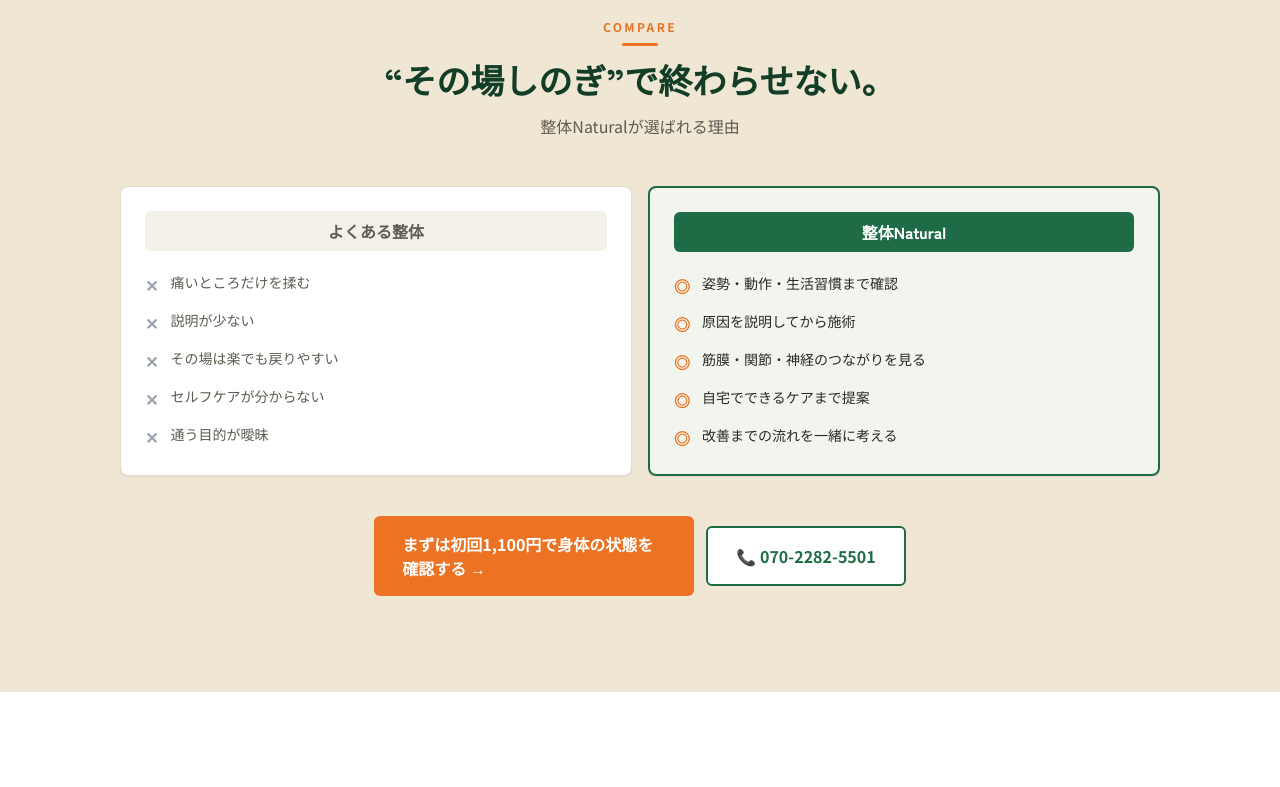
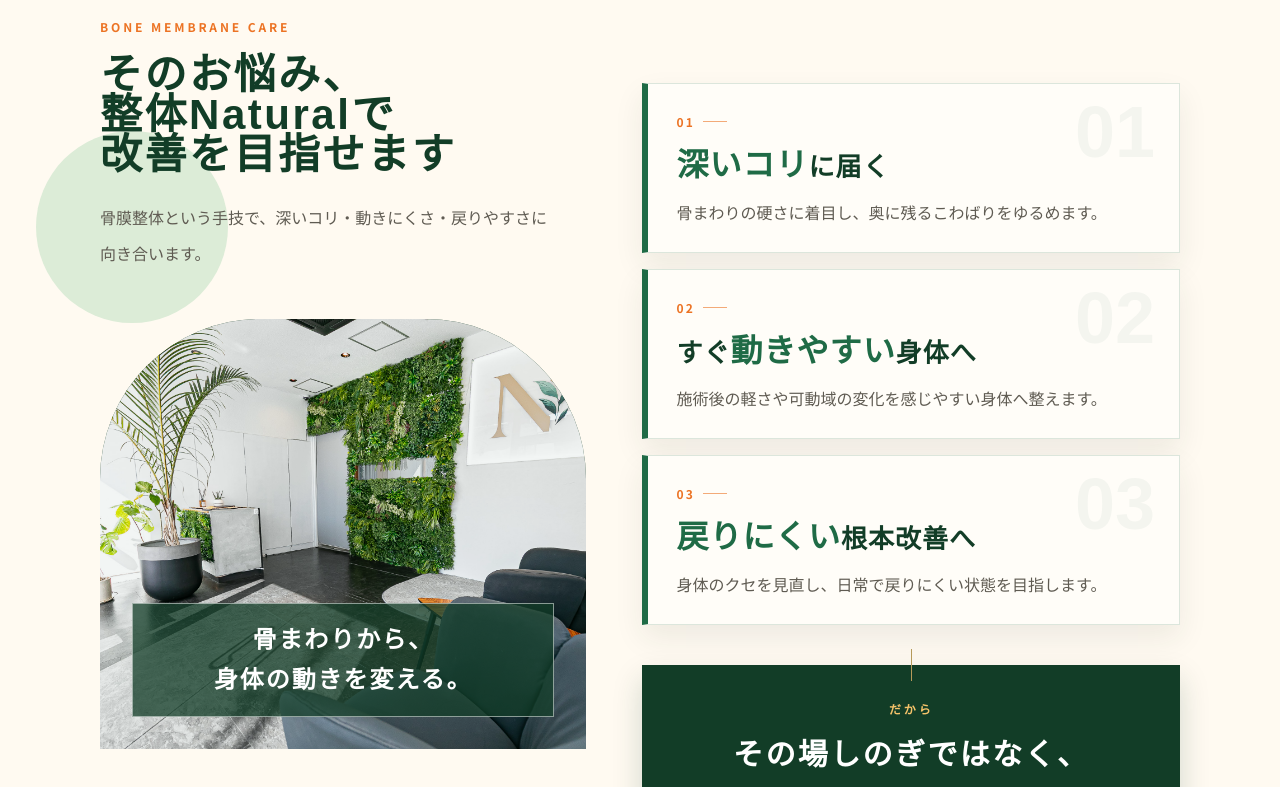
Before and after one commit to personalsol0514-art/seitan, a Next.js app: page / in a window 1280 px wide. Shown: the part 3820-4607 px from the top of the page. Built offline with nearby package versions, Linux system fonts and the light colour scheme.

Commit message:
Add improvement section

```diff
--- a/app/page.tsx
+++ b/app/page.tsx
@@ -3,6 +3,7 @@ import MobileCtaBar from "@/components/MobileCtaBar";
 import Hero from "@/components/Hero";
 import TrustBanner from "@/components/TrustBanner";
 import Pain from "@/components/Pain";
+import Improvement from "@/components/Improvement";
 import Compare from "@/components/Compare";
 import Symptoms from "@/components/Symptoms";
 import Therapist from "@/components/Therapist";
@@ -22,6 +23,7 @@ export default function Home() {
         <Hero />
         <TrustBanner />
         <Pain />
+        <Improvement />
         <Compare />
         <Symptoms />
         <Therapist />
--- /dev/null
+++ b/components/Improvement.tsx
@@ -0,0 +1,124 @@
+import Image from "next/image";
+
+const POINTS = [
+  {
+    number: "01",
+    ghost: "01",
+    titlePrefix: "",
+    highlight: "深いコリ",
+    titleSuffix: "に届く",
+    body: "骨まわりの硬さに着目し、奥に残るこわばりをゆるめます。",
+  },
+  {
+    number: "02",
+    ghost: "02",
+    titlePrefix: "すぐ",
+    highlight: "動きやすい",
+    titleSuffix: "身体へ",
+    body: "施術後の軽さや可動域の変化を感じやすい身体へ整えます。",
+  },
+  {
+    number: "03",
+    ghost: "03",
+    titlePrefix: "",
+    highlight: "戻りにくい",
+    titleSuffix: "根本改善へ",
+    body: "身体のクセを見直し、日常で戻りにくい状態を目指します。",
+  },
+];
+
+export default function Improvement() {
+  return (
+    <section id="improvement" className="overflow-hidden bg-[#fffaf1] pb-28 pt-16 md:py-24">
+      <div className="mx-auto grid max-w-[1120px] gap-12 px-5 md:grid-cols-[0.95fr_1.05fr] md:items-start md:gap-14">
+        <div className="relative">
+          <div
+            className="pointer-events-none absolute -right-16 top-16 h-48 w-48 rounded-full bg-[#dcecd7] md:-left-16 md:right-auto md:top-28"
+            aria-hidden
+          />
+          <div className="relative">
+            <p className="text-xs font-bold uppercase tracking-[0.24em] text-orange">
+              BONE MEMBRANE CARE
+            </p>
+            <h2 className="mt-5 font-serif text-[30px] font-semibold leading-[1.65] tracking-[0.06em] text-greenHeader sm:text-4xl md:text-[42px]">
+              そのお悩み、
+              <br />
+              整体Naturalで
+              <br />
+              改善を目指せます
+            </h2>
+            <p className="mt-6 max-w-md text-sm font-medium leading-8 text-sub md:text-base md:leading-9">
+              骨膜整体という手技で、深いコリ・動きにくさ・戻りやすさに向き合います。
+            </p>
+          </div>
+
+          <figure className="relative mt-9 overflow-hidden rounded-t-[120px] bg-greenHeader md:mt-12 md:rounded-t-[160px]">
+            <Image
+              src="/images/about.jpg"
+              alt="整体Naturalの院内"
+              width={900}
+              height={760}
+              className="h-[250px] w-full object-cover opacity-95 md:h-[430px]"
+              sizes="(max-width: 767px) 100vw, 480px"
+            />
+            <figcaption className="absolute bottom-5 left-5 right-5 border border-white/50 bg-greenHeader/75 px-4 py-4 text-center font-serif text-xl font-semibold leading-8 tracking-[0.08em] text-white md:bottom-8 md:left-8 md:right-8 md:text-2xl md:leading-10">
+              骨まわりから、
+              <br />
+              身体の動きを変える。
+            </figcaption>
+          </figure>
+        </div>
+
+        <div className="md:pt-16">
+          <div className="grid gap-4">
+            {POINTS.map((point) => (
+              <article
+                key={point.number}
+                className="relative overflow-hidden border border-green/15 border-l-[6px] border-l-green bg-[#fffdf8] px-5 py-5 shadow-[0_13px_28px_rgba(34,48,40,0.08)] md:px-7 md:py-6"
+              >
+                <span
+                  className="pointer-events-none absolute right-4 top-3 font-serif text-[58px] font-bold leading-none text-green/5 md:right-6 md:text-[72px]"
+                  aria-hidden
+                >
+                  {point.ghost}
+                </span>
+                <span className="relative z-10 inline-flex items-center gap-2 text-xs font-black tracking-[0.2em] text-orange">
+                  {point.number}
+                  <span className="h-px w-6 bg-orange/60" aria-hidden />
+                </span>
+                <h3 className="relative z-10 mt-2 text-[22px] font-black leading-snug tracking-[0.04em] text-greenHeader md:text-[26px]">
+                  {point.titlePrefix}
+                  <span className="text-[26px] text-green md:text-[32px]">
+                    {point.highlight}
+                  </span>
+                  {point.titleSuffix}
+                </h3>
+                <p className="relative z-10 mt-3 text-sm font-medium leading-7 text-sub md:text-base md:leading-8">
+                  {point.body}
+                </p>
+              </article>
+            ))}
+          </div>
+
+          <div className="relative mt-8 bg-greenHeader px-5 py-7 text-center text-white shadow-[0_14px_28px_rgba(7,63,42,0.18)] md:mt-10 md:px-8 md:py-9">
+            <span
+              className="absolute -top-4 left-1/2 h-8 w-px bg-[#b59a5a]"
+              aria-hidden
+            />
+            <p className="text-xs font-black tracking-[0.24em] text-[#f5c36a]">
+              だから
+            </p>
+            <p className="mt-3 font-serif text-2xl font-semibold leading-[1.7] tracking-[0.08em] md:text-[30px]">
+              その場しのぎではなく、
+              <br />
+              変化が続く身体へ。
+            </p>
+            <p className="mt-4 text-sm font-bold leading-7 text-white/80 md:text-base">
+              痛みの原因から整えることで、毎日をもっとラクに。
+            </p>
+          </div>
+        </div>
+      </div>
+    </section>
+  );
+}
```
